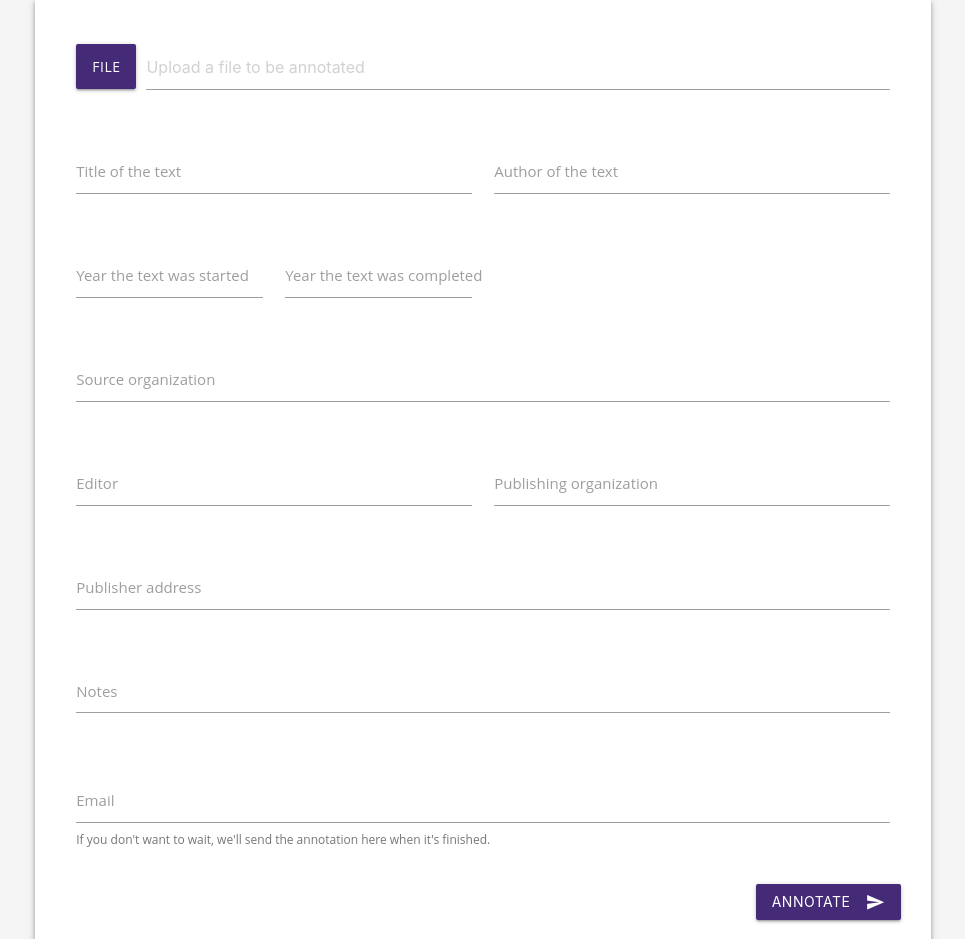
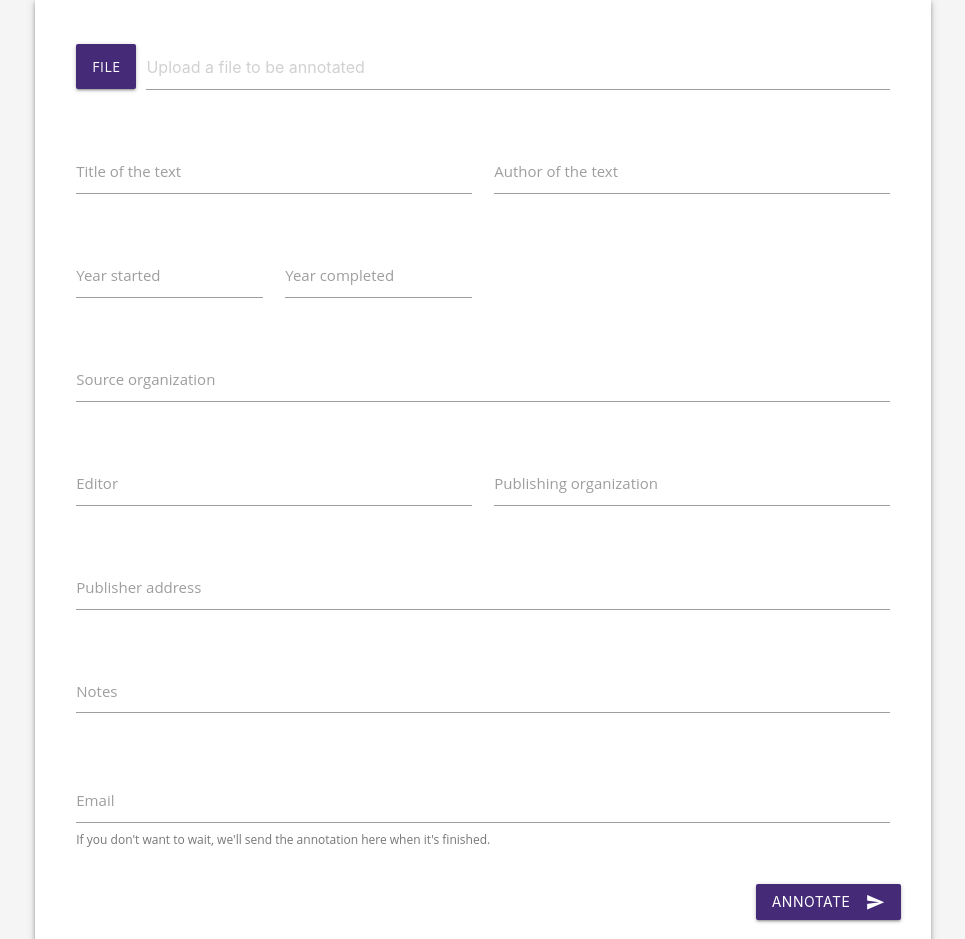
Before and after one commit to Linguistics575/neam, a Flask app: page / in a window 1280 px wide. Shown: the part 201-1140 px from the top of the page, without its empty margins (157-1122 px from the left). Run offline with Flask 2, Linux system fonts and the light colour scheme; parts of the project's set-up code (start-up, migrations or seed data) failed here and were passed over; some libraries are stand-ins or nearby versions.

Commit message:
Make the description of year fields more succint in the web app
Verbose descriptions get cut off when the window is small

```diff
--- a/neam/python/app/templates/index.html
+++ b/neam/python/app/templates/index.html
@@ -28,11 +28,11 @@
             <div class="row">
                 <div class="input-field col s3">
                     <input name="start-date" id="start-date" type="number" />
-                    <label for="start-date">Year the text was started</label>
+                    <label for="start-date">Year started</label>
                 </div>
                 <div class="input-field col s3">
                     <input name="end-date" id="end-date" type="number" />
-                    <label for="end-date">Year the text was completed</label>
+                    <label for="end-date">Year completed</label>
                 </div>
             </div>
             <div class="row">
```
